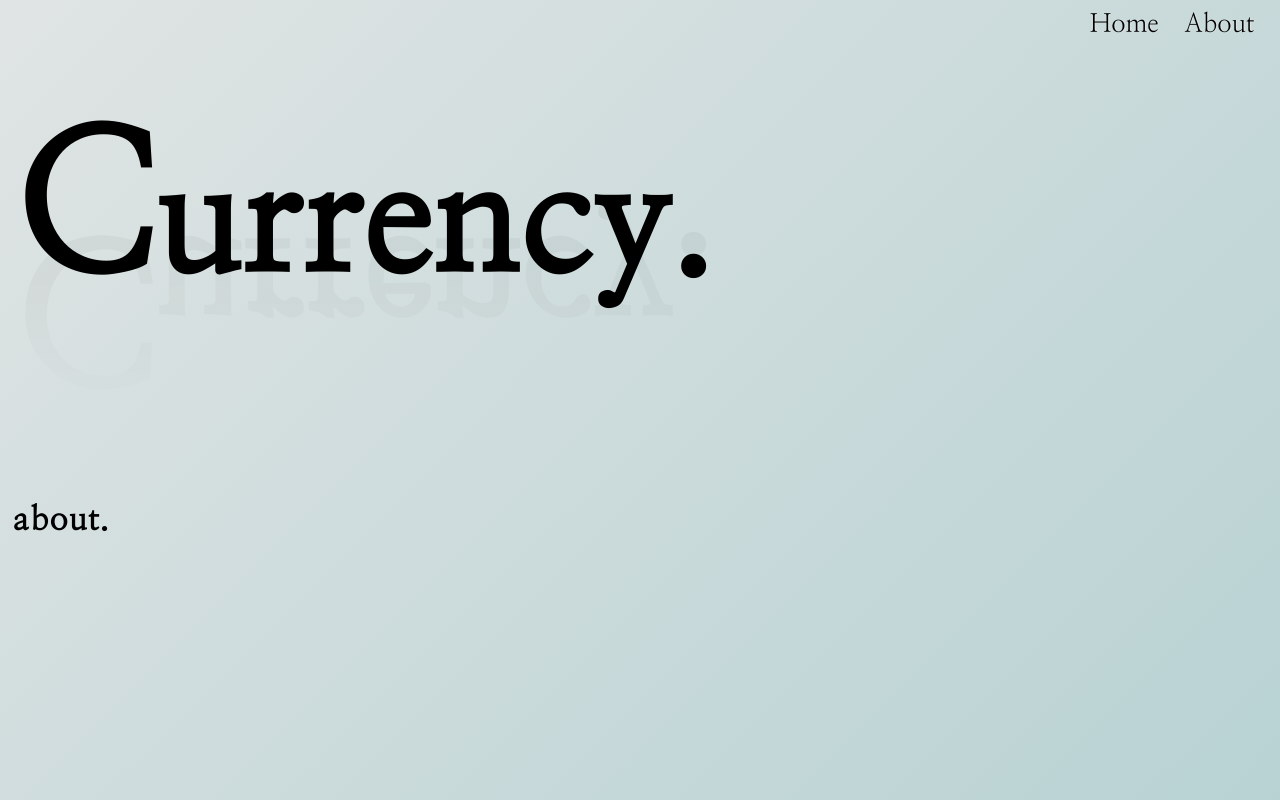
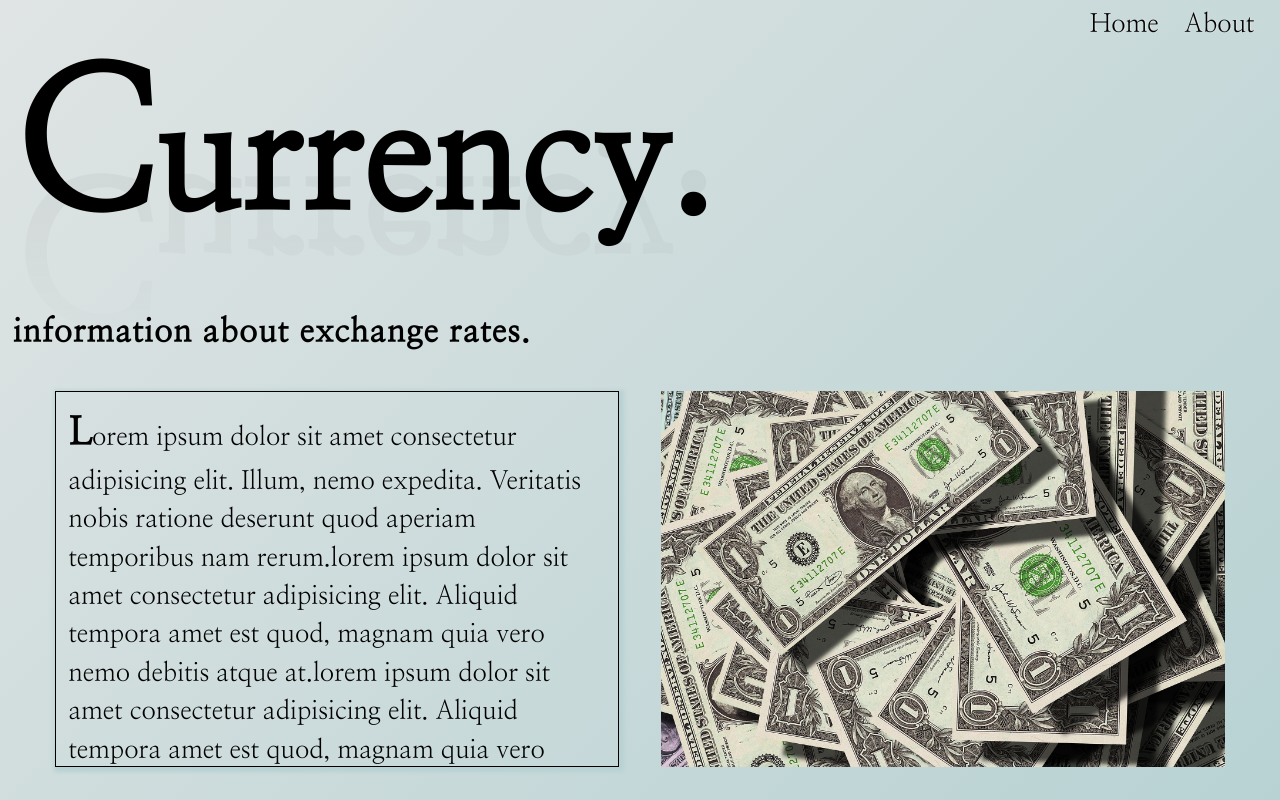
Before and after one commit to hiphop200199/currency-exchange, a Vue app: page /about in a window 1280 px wide. Built offline with nearby package versions, Linux system fonts and the light colour scheme.

Commit message:
建構scss

```diff
--- a/src/components/About.vue
+++ b/src/components/About.vue
@@ -1,10 +1,17 @@
-<script></script>
+<script setup>
+import Titles from '../tools/Titles.vue';
+</script>
 
 <template>
  <div class="container">
-    <h1 class="title">Currency.</h1>
-    <h2 class="subtitle">about.</h2>
-    <section class=""></section>
+  <Titles/>
+    <section class="about-area">
+        <article class="text">Lorem ipsum dolor sit amet consectetur adipisicing elit. Illum, nemo expedita. Veritatis nobis ratione deserunt quod aperiam temporibus nam rerum.lorem ipsum dolor sit amet consectetur adipisicing elit. Aliquid tempora amet est quod, magnam quia vero nemo debitis atque at.lorem ipsum dolor sit amet consectetur adipisicing elit. Aliquid tempora amet est quod, magnam quia vero nemo debitis atque at.lorem ipsum dolor sit.lorem ipsum dolor sit.</article>
+        <div class="image-wrapper">
+             <img class="image" src="../assets/dollars.jpg" alt="dollars"/>
+        </div>
+
+    </section>
 
 
   </div>
--- a/src/components/Home.vue
+++ b/src/components/Home.vue
@@ -1,4 +1,5 @@
 <script setup>
+import Titles from '../tools/Titles.vue';
 /*import { ref } from 'vue';
 
 const options = {
@@ -27,8 +28,7 @@ getSymbols();*/
 
 <template>
   <div class="container">
-    <h1 class="title">Currency.</h1>
-    <h2 class="subtitle">information about exchange rates.</h2>
+  <Titles/>
 
         <section class="function">
             <h3 class="function-title">latest rate</h3>
--- a/src/styles/abstracts/font.scss
+++ b/src/styles/abstracts/font.scss
@@ -27,3 +27,15 @@
     font-size: 1.5vw;
    }
 }
+
+@mixin paragraph{
+    .text{
+        font-size: 2vw;
+        line-height: 1.5;
+        &::first-letter{
+            font-size: 3vw;
+            font-weight: 700;
+        }
+    }
+
+}
--- a/src/styles/abstracts/layout.scss
+++ b/src/styles/abstracts/layout.scss
@@ -47,3 +47,37 @@
         border: 1px ridge c.$black ;
     }
 }
+
+@mixin abouts{
+    display: flex;
+    justify-content: space-evenly;
+    height: 47vh;
+    & .text,& .image-wrapper{
+        width: 45%;
+    }
+    & .text{
+        border: 1px ridge c.$black;
+        padding: 1vmax;
+        box-shadow: 2px 2px 4px 3px c.$grey;
+        overflow-y: scroll;
+        &::-webkit-scrollbar{
+            width:0.2vmax;
+            height:100%;
+        }
+        &::-webkit-scrollbar-track{
+            background-color: c.$transparent;
+        }
+        &::-webkit-scrollbar-thumb{
+            background-color: c.$black;
+        }
+
+    }
+    & .image-wrapper{
+        & .image{
+            width: 100%;
+            height: 100%;
+            object-fit: cover;
+            object-position: center;
+        }
+    }
+}
--- /dev/null
+++ b/src/styles/parts/abouts.scss
@@ -0,0 +1,6 @@
+@use '../abstracts/' as *;
+
+.about-area{
+    @include abouts();
+    @include paragraph();
+}
--- a/src/styles/parts/container.scss
+++ b/src/styles/parts/container.scss
@@ -1,5 +1,5 @@
-@use '../abstracts/layout.scss' as l;
+@use '../abstracts' as a;
 
 .container{
-    @include l.container();
+    @include a.container();
 }
--- a/src/styles/parts/index.scss
+++ b/src/styles/parts/index.scss
@@ -2,3 +2,4 @@
 @forward './navbar.scss';
 @forward './titles.scss';
 @forward './function.scss';
+@forward './abouts.scss';
--- a/src/styles/parts/navbar.scss
+++ b/src/styles/parts/navbar.scss
@@ -1,4 +1,4 @@
-@use '../abstracts/index.scss' as a;
+@use '../abstracts' as a;
 
 .navbar{
     @include a.navbar();
--- a/src/styles/parts/titles.scss
+++ b/src/styles/parts/titles.scss
@@ -1,4 +1,4 @@
-@use '../abstracts/index.scss' as *;
+@use '../abstracts' as *;
 
 .title{
     @include title();
--- a/src/styles/style.scss
+++ b/src/styles/style.scss
@@ -1,3 +1 @@
 @use './parts';
-
-@use './abstracts/all.scss';
--- /dev/null
+++ b/src/tools/Titles.vue
@@ -0,0 +1,8 @@
+<script>
+export default{}
+</script>
+
+<template>
+     <h1 class="title">Currency.</h1>
+    <h2 class="subtitle">information about exchange rates.</h2>
+</template>
```
Also changed, not shown: src/assets/dollars.jpg (added).
